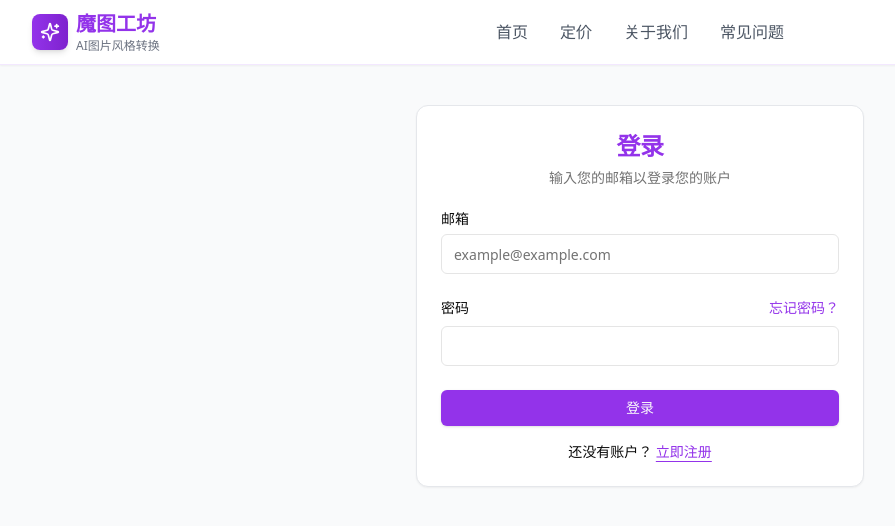
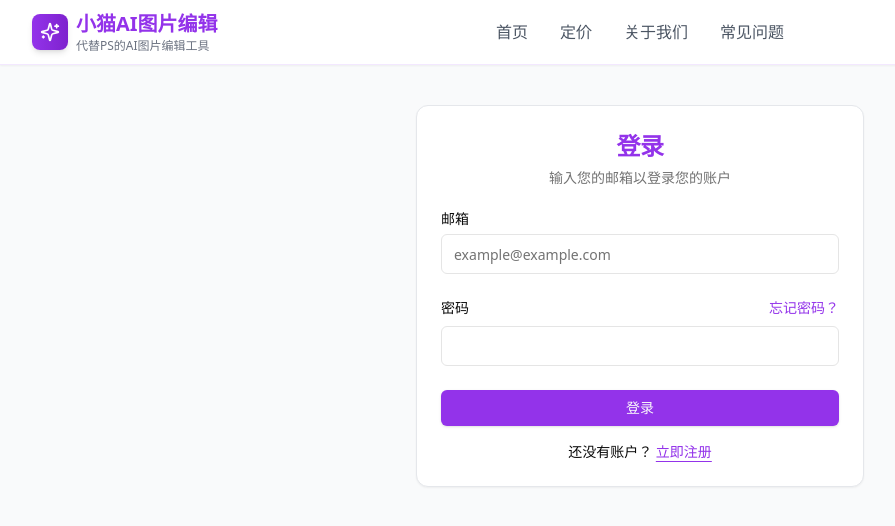
Before and after one commit to AI-ZiMo/image-editor, a Next.js app: page /login in a window 1280 px wide. Shown: the top 526 px of the page, without its empty margins (0-895 px from the left). Built offline with nearby package versions, Linux system fonts and the light colour scheme; no server answers.

Commit message:
feat: Update project metadata and README for 小猫AI图片编辑, enhancing branding and user guidance with new descriptions, keywords, and installation instructions

```diff
--- a/app/layout.tsx
+++ b/app/layout.tsx
@@ -10,8 +10,25 @@ const defaultUrl = process.env.VERCEL_URL
 
 export const metadata: Metadata = {
   metadataBase: new URL(defaultUrl),
-  title: "Next.js and Supabase Starter Kit",
-  description: "The fastest way to build apps with Next.js and Supabase",
+  title: "小猫AI图片编辑 - 代替PS的AI图片编辑工具",
+  description: "小猫AI图片编辑，采用最先进的图片大模型，保持图片一致性，拥有顶级的AI图片编辑体验。支持智能风格转换、提示词编辑、老照片上色等多种AI功能。",
+  keywords: "AI图片编辑,人工智能图片处理,智能风格转换,提示词编辑,老照片上色,图片风格化,AI图像生成",
+  authors: [{ name: "小猫AI图片编辑团队" }],
+  creator: "小猫AI图片编辑",
+  publisher: "小猫AI图片编辑",
+  applicationName: "小猫AI图片编辑",
+  openGraph: {
+    title: "小猫AI图片编辑 - 代替PS的AI图片编辑工具",
+    description: "采用最先进的图片大模型，保持图片一致性，拥有顶级的AI图片编辑体验",
+    type: "website",
+    locale: "zh_CN",
+    siteName: "小猫AI图片编辑"
+  },
+  twitter: {
+    card: "summary_large_image",
+    title: "小猫AI图片编辑 - 代替PS的AI图片编辑工具",
+    description: "采用最先进的图片大模型，保持图片一致性，拥有顶级的AI图片编辑体验"
+  }
 };
 
 const stagewiseConfig = {
--- a/app/page.tsx
+++ b/app/page.tsx
@@ -537,12 +537,12 @@ export default function HomePage() {
       </section>
 
       {/* CTA Section */}
-      <section className="py-20 bg-gradient-to-r from-purple-600 to-indigo-600">
+      <section className="py-20 bg-gradient-to-r from-purple-50 to-indigo-50">
         <div className="max-w-4xl mx-auto text-center px-4 sm:px-6 lg:px-8">
-          <h2 className="text-3xl md:text-4xl font-bold mb-6 text-white">
+          <h2 className="text-3xl md:text-4xl font-bold mb-6 text-gray-900">
             准备好体验AI的魔法了吗？
           </h2>
-          <p className="text-xl mb-8 text-white opacity-90">
+          <p className="text-xl mb-8 text-gray-700">
             立即开始，让您的照片焕发全新的艺术光彩
           </p>
           <Link href="/protected">
@@ -562,10 +562,10 @@ export default function HomePage() {
               <div className="bg-purple-600 text-white p-2 rounded-lg">
                 <Sparkles className="h-5 w-5" />
               </div>
-              <span className="text-xl font-bold">魔图工坊</span>
+              <span className="text-xl font-bold">小猫AI图片编辑</span>
             </div>
             <p className="text-gray-400">
-              © 2024 魔图工坊. 保留所有权利.
+              © 2024 小猫AI图片编辑. 保留所有权利.
             </p>
           </div>
         </div>
--- a/components/navbar.tsx
+++ b/components/navbar.tsx
@@ -49,8 +49,8 @@ export function Navbar({ showAuthButton = true, user }: NavbarProps) {
               <Sparkles className="h-5 w-5" />
             </div>
             <div>
-              <div className="text-xl font-bold text-purple-600">魔图工坊</div>
-              <div className="text-xs text-gray-500">AI图片风格转换</div>
+              <div className="text-xl font-bold text-purple-600">小猫AI图片编辑</div>
+              <div className="text-xs text-gray-500">代替PS的AI图片编辑工具</div>
             </div>
           </Link>
 
--- a/package.json
+++ b/package.json
@@ -1,4 +1,7 @@
 {
+  "name": "xiaomao-ai-image-editor",
+  "version": "1.0.0",
+  "description": "小猫AI图片编辑 - 代替PS的AI图片编辑工具",
   "private": true,
   "scripts": {
     "dev": "next dev --turbopack",
```
Also changed, not shown: 1 other file (tests, documents, lock files or other folders).
